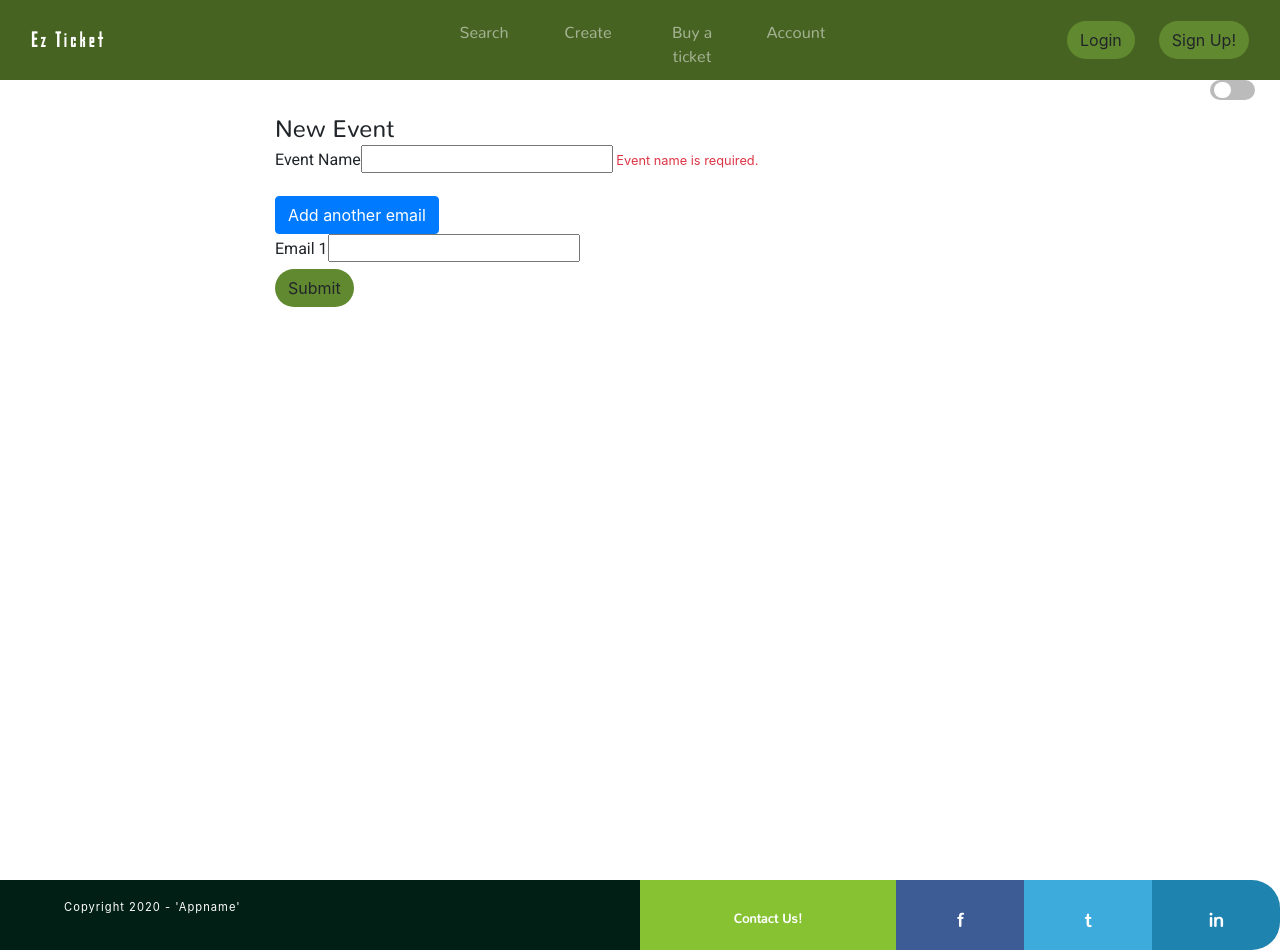
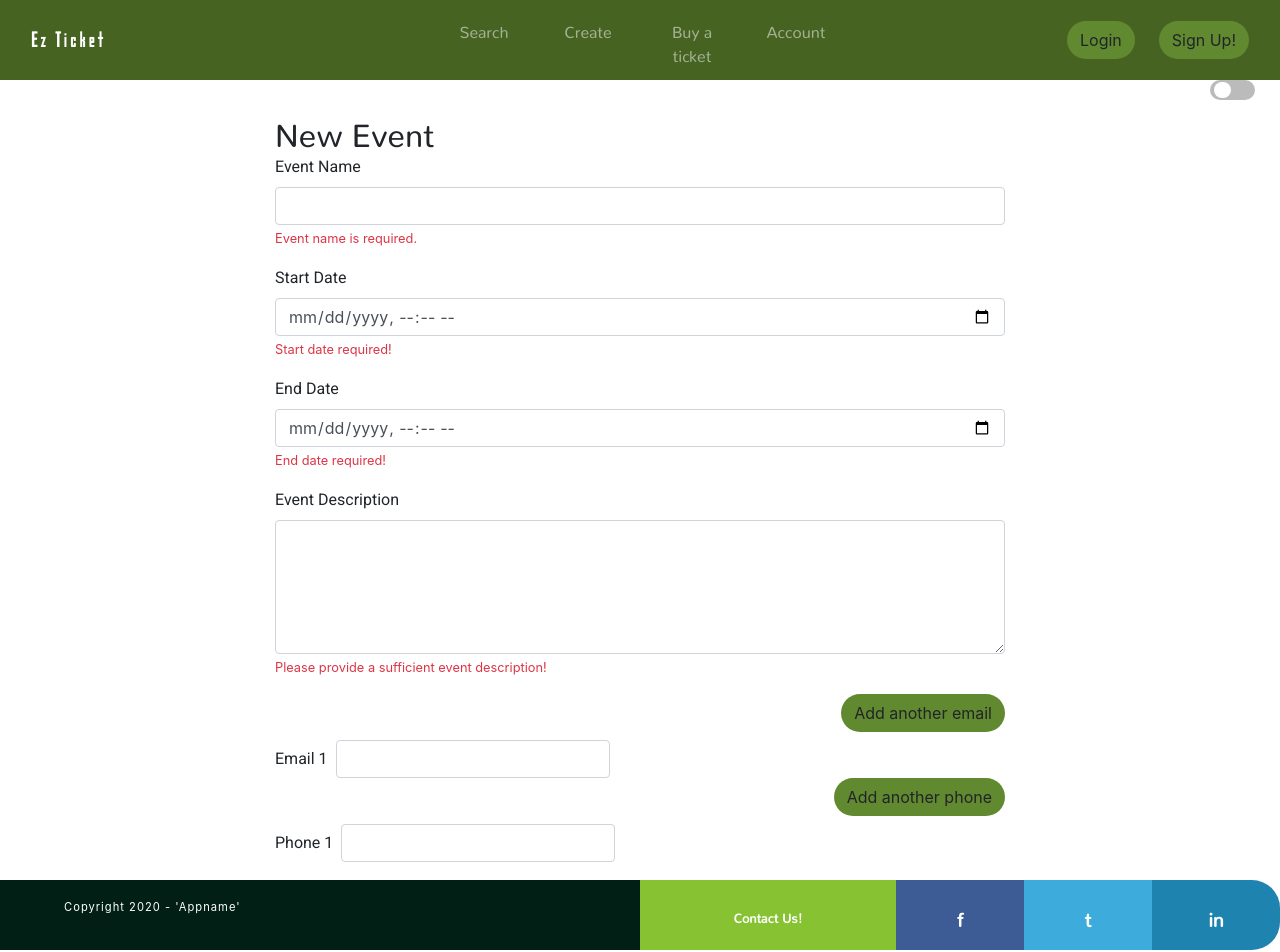
Before and after one commit to nicholasm185/WASD-FP, an Angular app: page /create in a window 1280 px wide. Shown: the top 952 px of the page. Built offline with nearby package versions, Linux system fonts and the light colour scheme.

Commit message:
New Event forms massive improvement, start date-end date validation

```diff
--- a/src/app/app.module.ts
+++ b/src/app/app.module.ts
@@ -27,7 +27,7 @@ import { ImLostComponent } from './im-lost/im-lost.component';
     LoginComponent,
     SignupComponent,
     FooterComponent,
-    ImLostComponent
+    ImLostComponent,
   ],
   imports: [
     BrowserModule,
--- a/src/app/create-event/create-event.component.html
+++ b/src/app/create-event/create-event.component.html
@@ -42,30 +42,69 @@
     <div class="col-md-2"></div>
     <div class="col-md">
 
-    <h4>New Event</h4>
+    <h2 class="h2">New Event</h2>
       <form [formGroup]="eventForm" novalidate (ngSubmit)="submit()">
 
         <div class="form-group">
-          <label>Event Name</label>
-          <input type="text" formControlName="name">
+          <label for="name">Event Name</label>
+          <input class="form-control" type="text" formControlName="name" id="name">
           <small *ngIf="!eventForm.controls.name.valid" class="text-danger">
             Event name is required.
           </small>
         </div>
 
+        <div class="form-group">
+          <label for="startDate">Start Date</label>
+          <input class="form-control" type="datetime-local" min="{{minDate}}" formControlName="startDate" id="startDate">
+          <small *ngIf="!eventForm.controls.startDate.valid" class="text-danger">
+            Start date required!
+          </small>
+        </div>
+
+        <div class="form-group">
+          <label for="endDate">End Date</label>
+          <input class="form-control" type="datetime-local" formControlName="endDate" id="endDate">
+          <small *ngIf="!eventForm.controls.endDate.valid" class="text-danger">
+            End date required!
+          </small>
+        </div>
+
+        <div class="form-group">
+          <label for="eventDescription">Event Description</label>
+          <textarea rows="5" class="form-control" type="text" formControlName="eventDescription" id="eventDescription">Event Description</textarea>
+          <small *ngIf="!eventForm.controls.eventDescription.valid" class="text-danger">
+            Please provide a sufficient event description!
+          </small>
+        </div>
+
         <div formArrayName="contactEmails">
-          <button class="btn btn-primary" (click)="addEmail()">Add another email</button>
-          <div *ngFor="let email of contactEmails.controls; let i = index">
-            <label>Email {{1+i}}</label>
-            <input type="text" [formControlName]="i">
-            <button *ngIf="i>=1" class="btn btn-primary" (click)="removeEmail(i)">Remove email</button>
+          <div class="text-right">
+            <button class="btn btn-green" (click)="addEmail()">Add another email</button>
           </div>
+          <div class="mt-2" *ngFor="let email of contactEmails.controls; let i = index">
+            <div class="form-inline">
+              <label class="mr-2">Email {{1+i}}</label>
+              <input class="form-control mr-2" type="email" [formControlName]="i">
+              <button *ngIf="i>=1" class="btn btn-warning" (click)="removeEmail(i)">Remove email</button>
+            </div>
+          </div>
+        </div>
 
-
+        <div formArrayName="contactPhones">
+          <div class="text-right">
+            <button class="btn btn-green" (click)="addPhone()">Add another phone</button>
+          </div>
+          <div class="mt-2" *ngFor="let phone of contactPhones.controls; let i = index">
+            <div class="form-inline">
+              <label class="mr-2">Phone {{1+i}}</label>
+              <input class="form-control mr-2" type="number" [formControlName]="i">
+              <button *ngIf="i>=1" class="btn btn-warning" (click)="removePhone(i)">Remove email</button>
+            </div>
+          </div>
         </div>
 
 
-        <button type="submit" class="btn btn-green" >Submit</button>
+        <button type="submit" class="btn btn-green mt-5" >Submit</button>
       </form>
     </div>
     <div class="col-md-2"></div>
--- a/src/app/create-event/create-event.component.ts
+++ b/src/app/create-event/create-event.component.ts
@@ -1,24 +1,39 @@
 import { Component, OnInit } from '@angular/core';
 import {FormArray, FormBuilder, FormControl, FormGroup, Validators} from '@angular/forms';
+import {DatePipe, formatDate} from '@angular/common';
+import {min} from 'rxjs/operators';
+
 
 @Component({
   selector: 'app-create-event',
   templateUrl: './create-event.component.html',
-  styleUrls: ['./create-event.component.css']
+  styleUrls: ['./create-event.component.css'],
+  providers: [DatePipe]
 })
+
 export class CreateEventComponent implements OnInit {
   public eventForm: FormGroup;
   storedTheme: string = localStorage.getItem('theme');
-  constructor(private  fb: FormBuilder) { }
+  minDate;
+  constructor(private  fb: FormBuilder, private datePipe: DatePipe) {
+    this.minDate = this.datePipe.transform(new Date(), 'yyyy-MM-ddThh:mm');
+  }
 
   ngOnInit(): void {
     this.eventForm = this.fb.group({
       name: ['', [Validators.required]],
-      // startDate: ['', [Validators.required]],
-      // endDate: ['', [Validators.required]],
+      eventDescription: ['', [Validators.required, Validators.minLength(12)]],
+      startDate: ['', [Validators.required]],
+      endDate: ['', [Validators.required]],
       contactEmails: this.fb.array([
         this.fb.control('')
+      ]),
+      contactPhones: this.fb.array([
+        this.fb.control('')
       ])
+    });
+    this.eventForm.controls.startDate.valueChanges.subscribe(data => {
+      document.getElementById('endDate').setAttribute('min', data);
     });
   }
 
@@ -28,27 +43,24 @@ export class CreateEventComponent implements OnInit {
 
   addEmail() {
     this.contactEmails.push(this.fb.control(''));
+    console.log(this.minDate);
   }
 
   removeEmail(i: number) {
     this.contactEmails.removeAt(i);
   }
 
-  // initPhone() {
-  //   return this.fb.group({
-  //     phone: ['', [Validators.required]]
-  //   });
-  // }
-  //
-  // addPhone() {
-  //   const control = this.eventForm.controls.contactPhones as FormArray;
-  //   control.push(this.initEmail());
-  // }
-  //
-  // removePhone(i: number) {
-  //   const control = this.eventForm.controls.contactPhones as FormArray;
-  //   control.removeAt(i);
-  // }
+  get contactPhones() {
+    return this.eventForm.get('contactPhones') as FormArray;
+  }
+
+  addPhone() {
+    this.contactPhones.push(this.fb.control(''));
+  }
+
+  removePhone(i: number) {
+    this.contactPhones.removeAt(i);
+  }
 
   submit() {
     console.log('submitted');
```
Also changed, not shown: src/styles.css (line endings or trailing spaces).
